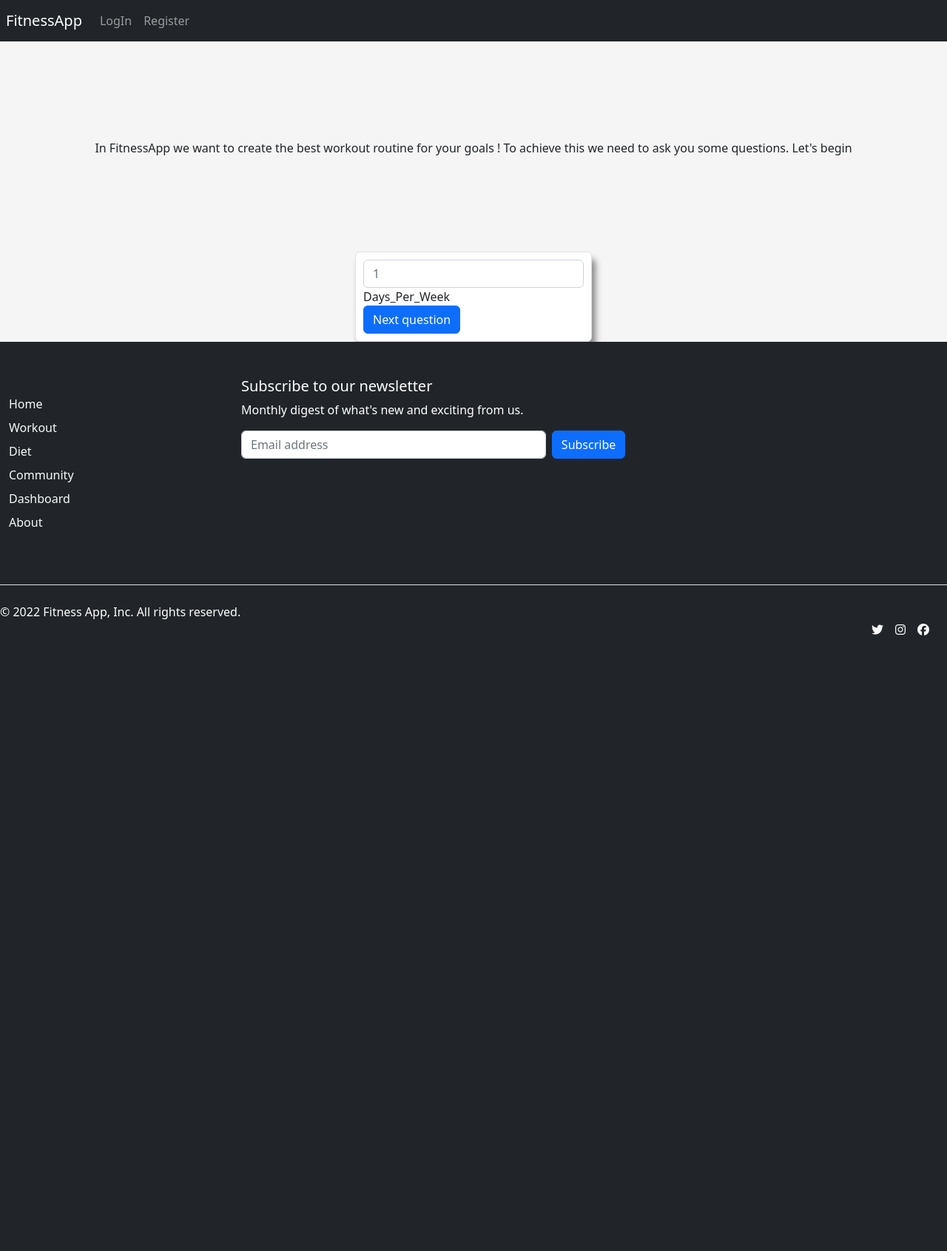
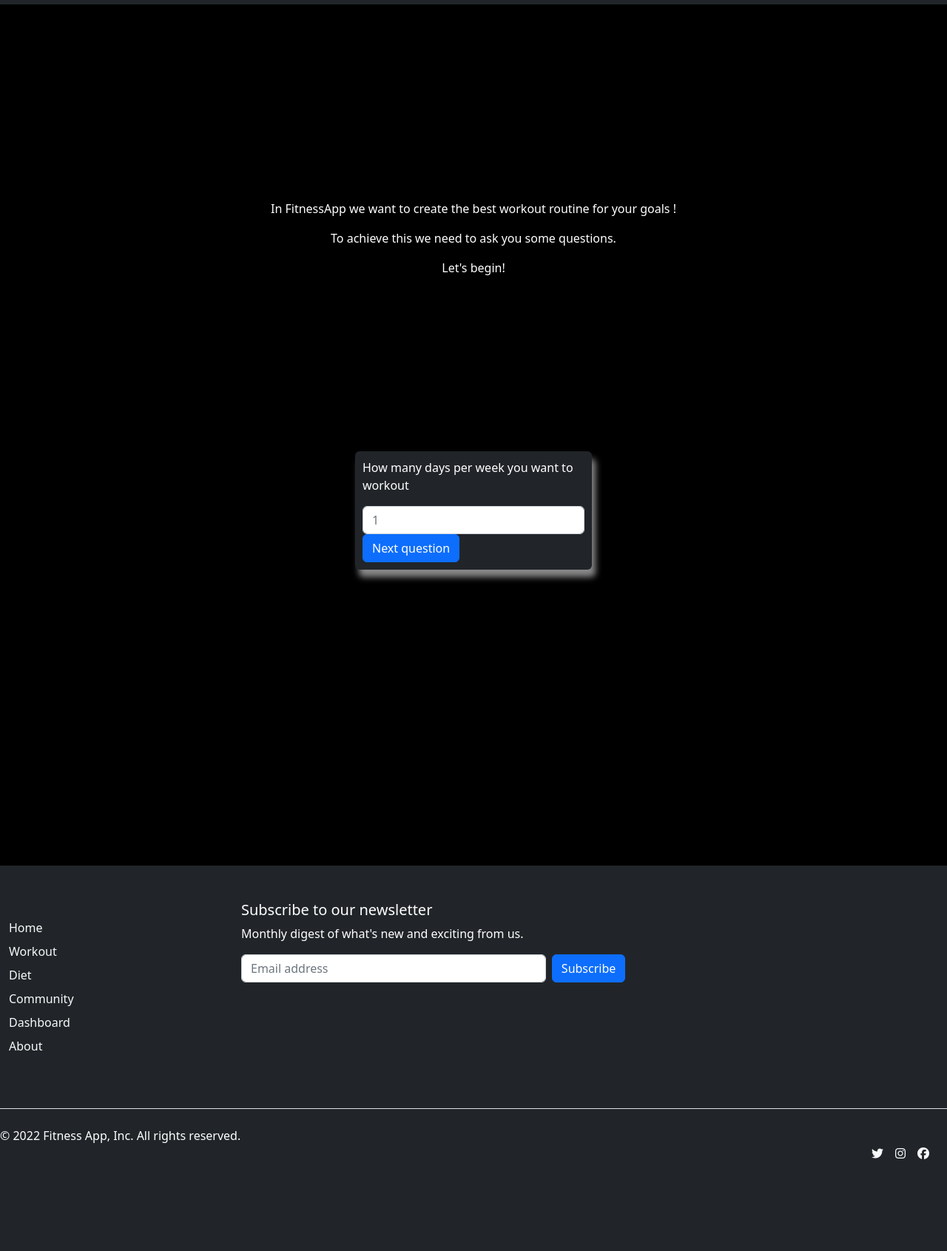
Before and after one commit to wer08/capstone, a Django app: page /exercise in a window 1280 px wide. Shown: the whole page at 74% size. Before the commit the page ends 859 px from the top, so only its background shows below. Run offline with Django 4.2, Linux system fonts and the light colour scheme; some libraries are stand-ins or nearby versions.

Commit message:
Finished working on form

```diff
--- a/final_project/fitness/static/script.js
+++ b/final_project/fitness/static/script.js
@@ -85,6 +85,17 @@ document.addEventListener('DOMContentLoaded',function(){
         console.error(e, e.stack);
     }
 
+    let prevScrollpos = window.pageYOffset;
+    window.onscroll = () => {
+        let currentScrollPos = window.pageYOffset;
+        if (prevScrollpos > currentScrollPos) {
+        document.querySelector(".navbar").style.top = "0";
+        } else {
+            document.querySelector(".navbar").style.top = "-50px";
+        }
+    prevScrollpos = currentScrollPos;
+    };
+
 });
 
 
--- a/final_project/fitness/static/styles.css
+++ b/final_project/fitness/static/styles.css
@@ -2,8 +2,10 @@ body {
     background-color: whitesmoke;
 }
 .body{
-    padding-top: 60px;
+    padding-top: 50px;
+    background-color: black;
 }
+
 body.main-page {
     padding-top: 10%;
     background-color: darkgray;
@@ -13,16 +15,18 @@ body.main-page {
 {
     padding: 10px;
     box-shadow: 5px 10px 8px #888888;
-    background-color: white;
+    color: white;
 }
 .adtext{
     font-size: 16px;
     line-height: 1.8em;
     letter-spacing: normal;
+    color: white;
 }
 
 .ad{
     padding: 0px;
+    background-color: black;
 }
 
 .main_link{
@@ -54,11 +58,16 @@ body.main-page {
     place-items: center;
     align-content: center;
     min-height: 33vh;
+    color: white;
+}
+
+#routine_form{
+    transition-delay: 500ms;
 }
 
 .reveal{
     padding: 0px;
-    min-height: 100vh;
+    min-height: 70vh;
     opacity: 0;
     filter: blur(5px);
     transform: translateX(-100%);
@@ -83,3 +92,7 @@ body.main-page {
 .row footer{
     margin: 0px;
 }
+
+.navbar{
+    transition: top 0.3s;
+}
--- a/final_project/fitness/templates/exercise.html
+++ b/final_project/fitness/templates/exercise.html
@@ -4,22 +4,34 @@ Exercise
 {% endblock %}
 
 {% block body %}
-<section >
-    <div>
-        <p class="ex m-2">
+<section id="exercise_page">
+    <div class="ex reveal">
+        <p>
         In FitnessApp we want to create the best workout routine for your goals !
+        </p>
+        <p>
         To achieve this we need to ask you some questions.
-        Let's begin
+        </p>
+        <p>
+        Let's begin!
         </p>
     </div>
 
-        <form action="{% url 'exercise' %}" method="post" enctype="multipart/form-data">
+        <form action="{% url 'exercise' %}" method="post" enctype="multipart/form-data" class="reveal" id="routine_form">
             {% csrf_token %}
             {% for field in form %}
-            <div class="container w-25 border rounded form" id={{field.name}}>
+            <div class="container w-25 rounded form bg-dark" id={{field.name}}>
                 <div class="form-group">
+                    {% if field.name == "days_per_week" %}
+                    <p>How many days per week you want to workout</p>
+                    {% elif field.name == "gym" %}
+                    <p>Do you have acces to the gym ?</p>
+                    {% elif field.name == "hypertrophy" %}
+                    <p>Do you want to build muscle ?</p>
+                    {% else %}
+                    <p>Do you want to lose weight ?</p>
+                    {% endif %}
                     {{field}}
-                    <label for="{{field.name}}">{{ field.name|title }}</label>
                 </div>
                 {% if field.name == 'weightloss' %}
                     <button class="btn btn-primary" type="submit" id="final">Create routine</button>
--- a/final_project/fitness/templates/layout.html
+++ b/final_project/fitness/templates/layout.html
@@ -18,7 +18,7 @@
 </head>
 <body>
 
-    <nav class="navbar navbar-expand-lg navbar-dark bg-dark fixed-top p-2">
+    <nav class="navbar navbar-dark bg-dark fixed-top navbar-expand">
         <!-- Navbar content -->
         <a class="navbar-brand" href="{% url 'index' %}">FitnessApp</a>
           {% if user.is_authenticated %}
--- a/final_project/fitness/views.py
+++ b/final_project/fitness/views.py
@@ -4,9 +4,10 @@ from django.http import HttpResponse
 from django.http import HttpResponseRedirect
 from .forms import LoginForm, RegisterForm, EditForm, RoutineForm
 from django.contrib.auth import authenticate, login, logout
-from .models import User
+from .models import User,Workout, Exercise, Routine
 from django.db import IntegrityError
 from django.http import JsonResponse
+import random
 
 
 def index(request):
@@ -19,10 +20,22 @@ def exercise(request):
     if request.method == 'POST':
         form=RoutineForm(request.POST)
         if form.is_valid():
-            days = form.cleaned_data('days_per_week')
-            gym = form.cleaned_data('gym')
-            hypertrophy = form.cleaned_data('hipertrophy')
-            weightloss = form.cleaned_data('weightloss')
+            days = form.cleaned_data['days_per_week']
+            gym = form.cleaned_data['gym']
+            hypertrophy = form.cleaned_data['hypertrophy']
+            weightloss = form.cleaned_data['weightloss']
+            if gym and hypertrophy:
+                workouts = Workout.objects.filter(gym = True, hypertrophy = True)
+                workout = (random.choice(workouts))
+                for workout in workouts:
+                    exercises_id = workout.exercises
+                    exercises = []
+                    for exercise_id in exercises_id:
+                        exercise = Exercise.objects.get(pk = exercise_id)
+                        exercises.append(exercise)
+
+
+
     form = RoutineForm()
     return render(request, 'exercise.html',{
         "form": form
```
